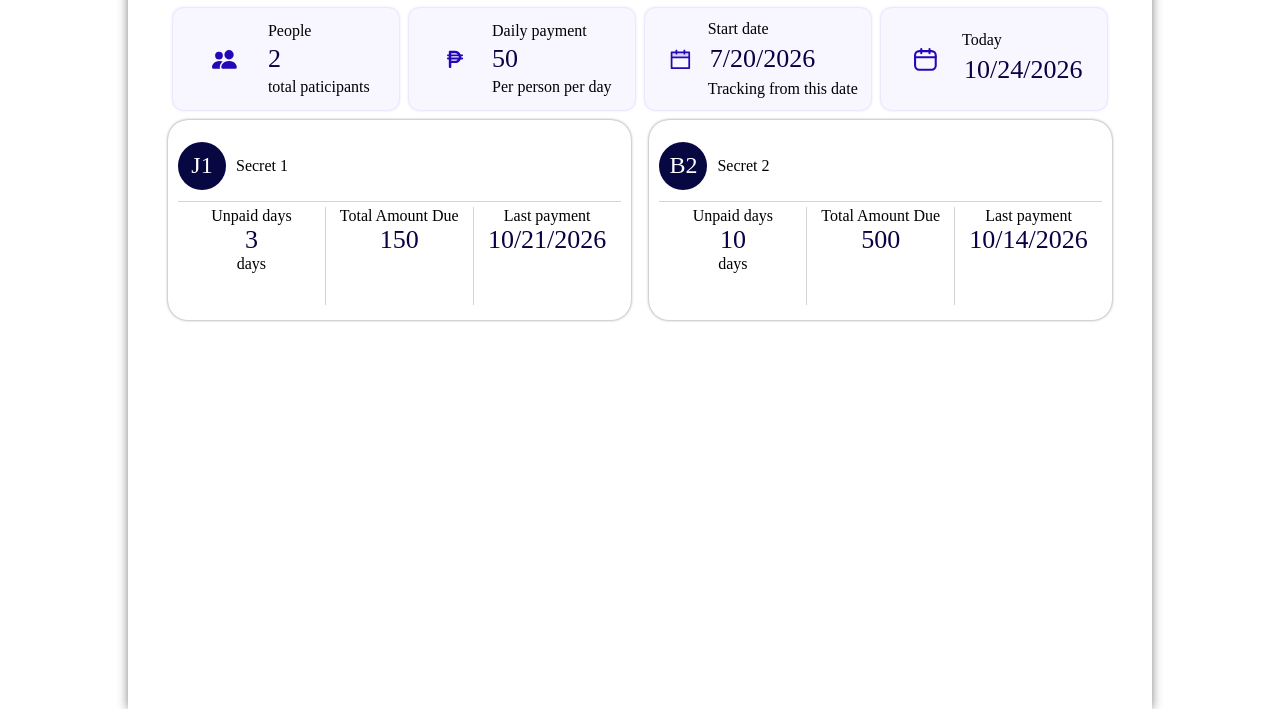
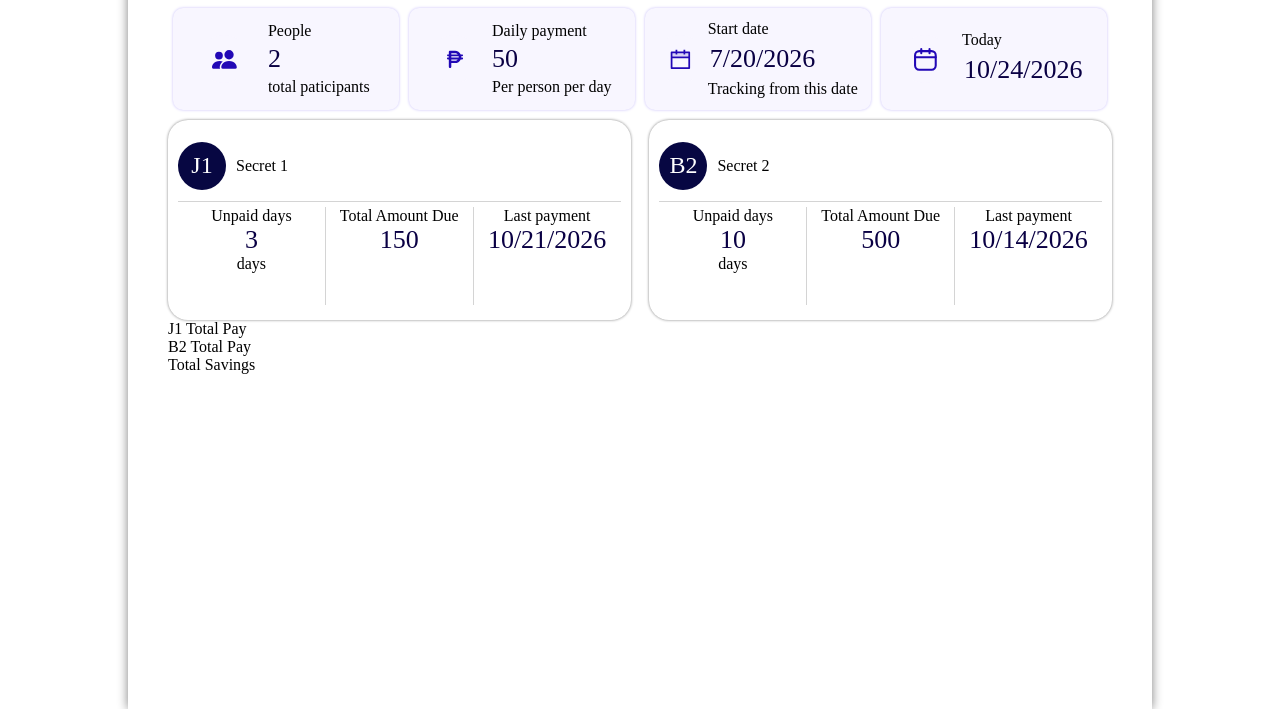
Before and after one commit to Jervy-Dev/Daily-payment-tracker, a plain HTML site: page index.html in a window 1280 px wide. Shown: the part 91-800 px from the top of the page. Drawn offline with Linux system fonts and the light colour scheme.

Commit message:
Update index.html

```diff
--- a/index.html
+++ b/index.html
@@ -138,6 +138,20 @@
                     </div>
                 </div>
             </div>
+            <div class="tsav">
+                <div>
+                    <p class="savingsp">J1 Total Pay</p>
+                    <p id="jtsav" class="lar"></p>
+                </div>
+                <div class="jsaves_con">
+                    <p class="savingsp">B2 Total Pay</p>
+                    <p id="btsav" class="lar"></p>
+                </div>
+                <div>
+                    <p class="savingsp">Total Savings</p>
+                    <p id="totalsaves" class="lar"></p>
+                </div>
+            </div>
         </div>
     </body>
 </html>
```
